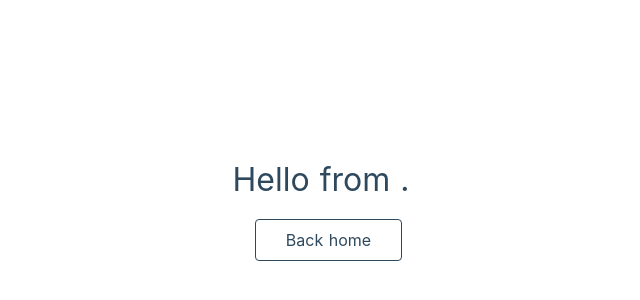
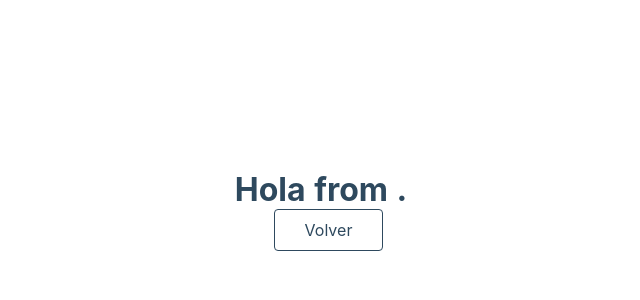
Before and after one commit to ingjrs01/pstaticweb, a Nuxt app: page /about in a window 1280 px wide. Shown: the part 190-490 px from the top of the page, without its empty margins (319-959 px from the left). Built offline with nearby package versions, Linux system fonts and the light colour scheme.

Commit message:
Se está añadiendo la portada en md

```diff
--- a/pages/about.vue
+++ b/pages/about.vue
@@ -1,8 +1,11 @@
 <template>
   <div class="container">
     <div>
-      <h1>Hello from <span class="name">{{ name }}</span>.</h1>
-      <p><NLink to="/" class="button--grey">Back home</NLink></p>
+      <h1>
+        Hola from <span class="name">{{ name }}</span
+        >.
+      </h1>
+      <p><NLink to="/" class="button--grey">Volver</NLink></p>
     </div>
   </div>
 </template>
@@ -11,27 +14,11 @@
 export default {
   asyncData() {
     return {
-      name: (process.server ? 'server' : 'client')
-    }
-  }
-}
+      name: process.server ? "server" : "client",
+    };
+  },
+};
 </script>
 
 <style scoped>
-.container {
-  min-height: 100vh;
-  display: flex;
-  justify-content: center;
-  align-items: center;
-  text-align: center;
-}
-h1 {
-  font-weight: 400;
-}
-.name {
-  color: #00C48D;
-}
-p {
-  margin-top: 20px;
-}
 </style>
--- /dev/null
+++ b/pages/portada.vue
@@ -0,0 +1,22 @@
+<template>
+  <div class="container">
+    <div>
+      <h1>Hola desde arriba</h1>
+      <p>Aqui el contenido</p>
+      <p><NLink to="/" class="button--grey">Volver</NLink></p>
+    </div>
+  </div>
+</template>
+
+<script>
+export default {
+  asyncData() {
+    return {
+      name: process.server ? "server" : "client",
+    };
+  },
+};
+</script>
+
+<style scoped>
+</style>
```
Also changed, not shown: content/home.md (added, +1 -0 lines).
